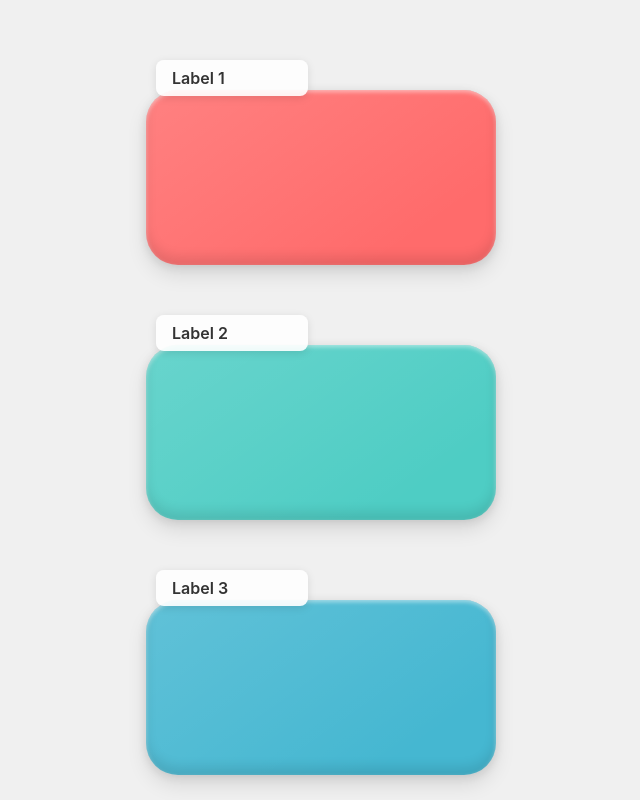
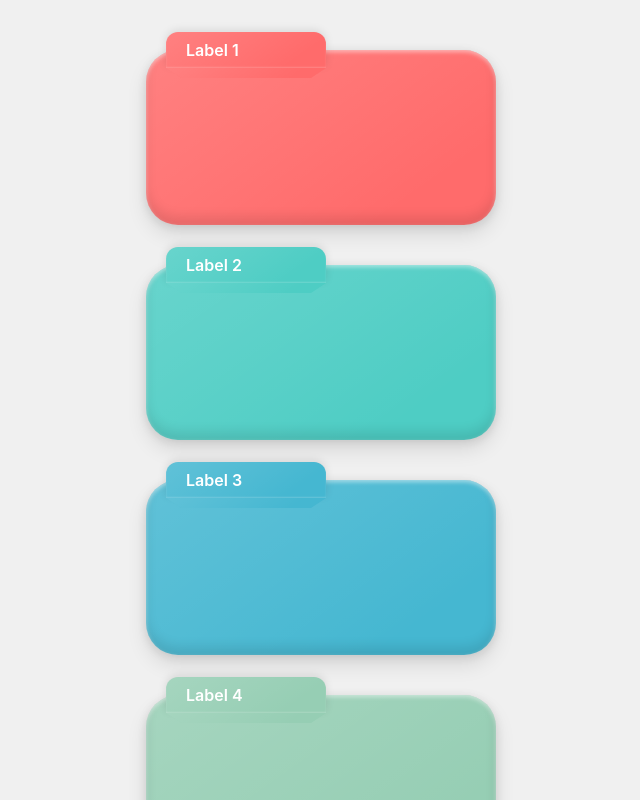
Before and after one commit to raphaels1998/Dynamic-label-for-box, a plain HTML site: page index.html in a window 1280 px wide. Shown: the top 800 px of the page, without its empty margins (319-959 px from the left). Drawn offline with Linux system fonts and the light colour scheme.

Commit message:
Update index.html

```diff
--- a/index.html
+++ b/index.html
@@ -21,7 +21,6 @@
 
         .box-wrapper {
             position: relative;
-            margin-top: 40px; /* Space for the label */
         }
 
         .box {
@@ -38,29 +37,45 @@
                 rgba(255,255,255,0.15) 0%,
                 rgba(255,255,255,0) 80%
             );
+            position: relative;
         }
 
         .label {
             position: absolute;
-            top: -30px; /* Position above the box */
-            left: 10px;
-            color: #333;
+            top: -18px;
+            left: 20px;
+            color: white;
             font-weight: 600;
             font-size: 1rem;
-            padding: 8px 16px;
-            border-radius: 8px;
-            background: rgba(255,255,255,0.9);
-            box-shadow: 0 2px 8px rgba(0,0,0,0.1);
+            padding: 8px 20px;
+            border-radius: 12px 12px 0 0;
             cursor: text;
             transition: all 0.2s ease;
             min-width: 120px;
-            border: none;
-            outline: none;
+            background: inherit;
+            box-shadow:
+                0 -2px 8px rgba(0,0,0,0.1),
+                inset 0 -1px 2px rgba(255,255,255,0.2);
+            z-index: 2;
+        }
+
+        .label::before {
+            content: '';
+            position: absolute;
+            bottom: -10px;
+            left: 0;
+            width: 100%;
+            height: 10px;
+            background: inherit;
+            clip-path: polygon(0 0, 100% 0, calc(100% - 15px) 100%, 15px 100%);
         }
 
         .label:focus {
-            background: white;
-            box-shadow: 0 2px 12px rgba(0,0,0,0.2);
+            outline: none;
+            background: inherit;
+            box-shadow:
+                0 -2px 12px rgba(0,0,0,0.15),
+                inset 0 -1px 4px rgba(255,255,255,0.3);
         }
 
         .box.color-1 { background-color: #FF6B6B; }
@@ -68,52 +83,59 @@
         .box.color-3 { background-color: #45B7D1; }
         .box.color-4 { background-color: #96CEB4; }
         .box.color-5 { background-color: #FFEEAD; }
+
+        /* Adjust text color for better contrast on yellow */
+        .box.color-5 .label {
+            color: #666;
+            text-shadow: 0 1px 2px rgba(255,255,255,0.3);
+        }
     </style>
 </head>
 <body>
     <div class="container">
         <div class="box-wrapper">
-            <div class="box color-1"></div>
-            <div class="label" contenteditable="true">Label 1</div>
+            <div class="box color-1">
+                <div class="label" contenteditable="true">Label 1</div>
+            </div>
         </div>
         <div class="box-wrapper">
-            <div class="box color-2"></div>
-            <div class="label" contenteditable="true">Label 2</div>
+            <div class="box color-2">
+                <div class="label" contenteditable="true">Label 2</div>
+            </div>
         </div>
         <div class="box-wrapper">
-            <div class="box color-3"></div>
-            <div class="label" contenteditable="true">Label 3</div>
+            <div class="box color-3">
+                <div class="label" contenteditable="true">Label 3</div>
+            </div>
         </div>
         <div class="box-wrapper">
-            <div class="box color-4"></div>
-            <div class="label" contenteditable="true">Label 4</div>
+            <div class="box color-4">
+                <div class="label" contenteditable="true">Label 4</div>
+            </div>
         </div>
         <div class="box-wrapper">
-            <div class="box color-5"></div>
-            <div class="label" contenteditable="true">Label 5</div>
+            <div class="box color-5">
+                <div class="label" contenteditable="true">Label 5</div>
+            </div>
         </div>
     </div>
 
     <script>
         document.querySelectorAll('.label').forEach(label => {
-            // Save original text
             const originalText = label.textContent;
 
-            // Handle focus
             label.addEventListener('focus', () => {
                 if (label.textContent === originalText) {
                     label.textContent = '';
                 }
             });
 
-            // Handle blur
             label.addEventListener('blur', () => {
                 if (label.textContent.trim() === '') {
                     label.textContent = originalText;
                 }
             });
 
-            // Prevent new lines on Enter
             label.addEventListener('keydown', (e) => {
                 if (e.key === 'Enter') {
                     e.preventDefault();
```
